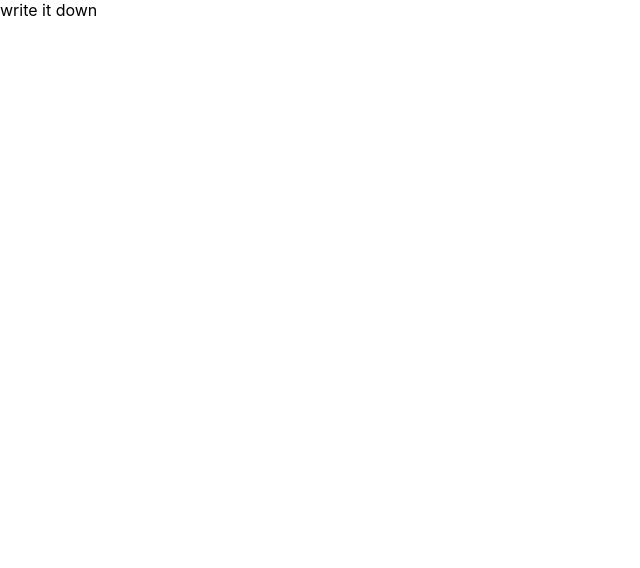
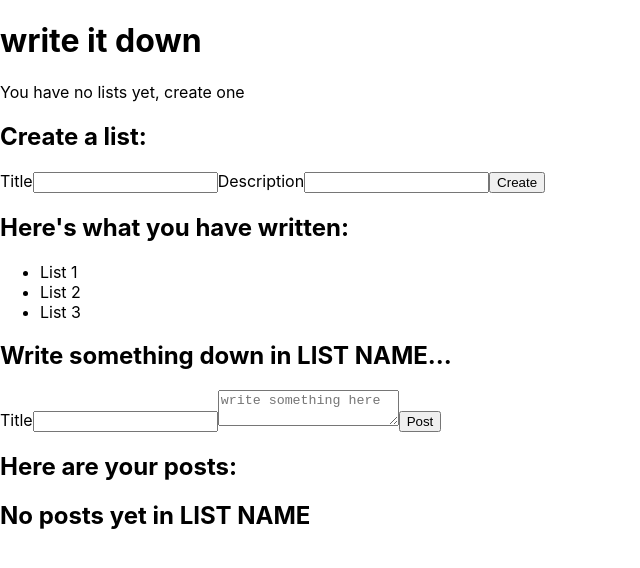
Before and after one commit to y-monsalve/writeitdown-web-app, a React (Create React App) app in the folder client/: page / in a window 1280 px wide. Shown: the top 568 px of the page, without its empty margins (0-640 px from the left). Built offline with nearby package versions, Linux system fonts and the light colour scheme.

Commit message:
front-end progress working on userflow

```diff
--- a/client/src/App.js
+++ b/client/src/App.js
@@ -1,9 +1,21 @@
 import "./App.css";
+
+import CreateListForm from "./components/CreateListForm";
+import ListView from "./components/ListView";
+import CreatePostForm from "./components/CreatePostForm";
+import PostView from "./components/PostView";
 
 function App() {
   return (
     <div className="App">
-      <hi> write it down</hi>
+      <h1> write it down</h1>
+      {/* if there are no list */}
+      <p>You have no lists yet, create one</p>
+
+      <CreateListForm />
+      <ListView />
+      <CreatePostForm />
+      <PostView />
     </div>
   );
 }
--- /dev/null
+++ b/client/src/components/CreateListForm.js
@@ -0,0 +1,19 @@
+function CreateListForm() {
+  return (
+    <div className="submit-form">
+      <h2>Create a list:</h2>
+      <form>
+        <label>
+          Title
+          <input type="text" />
+        </label>
+        <label>
+          Description
+          <input type="text" />
+        </label>
+        <button>Create</button>
+      </form>
+    </div>
+  );
+}
+export default CreateListForm;
--- /dev/null
+++ b/client/src/components/CreatePostForm.js
@@ -0,0 +1,18 @@
+function CreatePostForm() {
+  return (
+    <div className="submit-form">
+      <h2>Write something down in LIST NAME...</h2>
+      <form>
+        <label>
+          Title
+          <input type="text" />
+        </label>
+        <label>
+          <textarea type="text" placeholder="write something here" />
+        </label>
+        <button>Post</button>
+      </form>
+    </div>
+  );
+}
+export default CreatePostForm;
--- /dev/null
+++ b/client/src/components/ListView.js
@@ -0,0 +1,14 @@
+export default ListView;
+
+function ListView() {
+  return (
+    <div className="list-view">
+      <h2>Here's what you have written:</h2>
+      <ul>
+        <li>List 1</li>
+        <li>List 2</li>
+        <li>List 3</li>
+      </ul>
+    </div>
+  );
+}
--- /dev/null
+++ b/client/src/components/PostView.js
@@ -0,0 +1,23 @@
+function PostView() {
+  return (
+    <div className="post-view">
+      <h2>Here are your posts:</h2>
+      {/* <div className="project-grid">
+        {projects.map((project, index) => (
+          <div
+            className="project-img-container"
+            onClick={() => handleSelect(project)}
+            key={index}
+          >
+            <img alt={project.title} src={project.url} />
+          </div>
+        ))}
+      </div> */}
+      {/* something like this for the post list/grid */}
+
+      <h2>No posts yet in LIST NAME</h2>
+    </div>
+  );
+}
+
+export default PostView;
```
